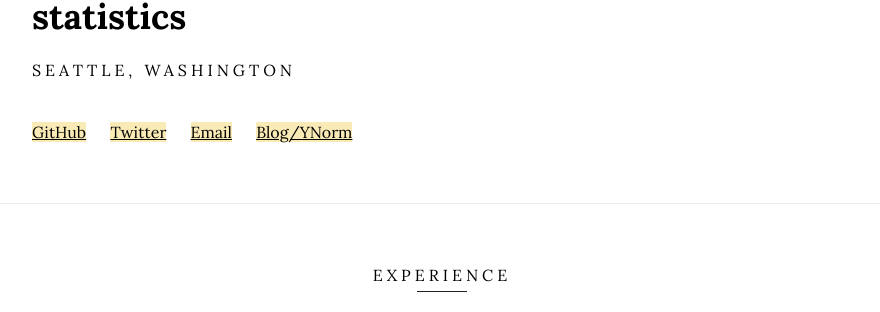
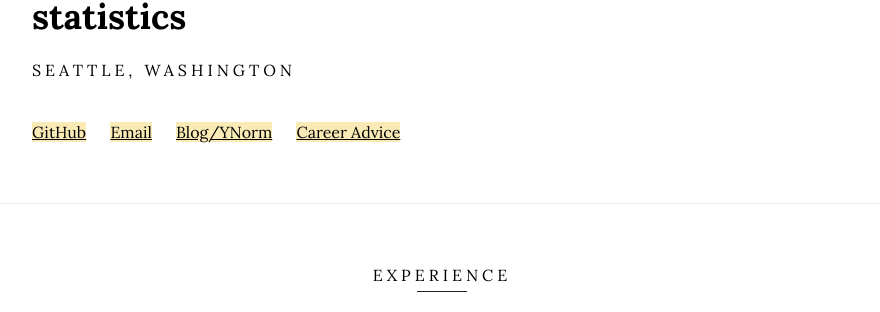
Before and after one commit to pbamotra/pnksh.me, a Jekyll site: the page built from index.html, in a window 1280 px wide. Shown: the part 405-717 px from the top of the page, without its empty margins (198-1078 px from the left). Built offline with Jekyll 4.4.1, drawn with Linux system fonts in a browser that asks for light colours.

Commit message:
Removed Twitter and added CMU Firshand link

```diff
--- a/_config.yml
+++ b/_config.yml
@@ -14,6 +14,7 @@ twitter_username: _pbamotra_
 github_username:  pbamotra
 email_address: pankesh.bamotra@gmail.com
 blog: https://ynorm.com
+counsel: https://cmu.firsthand.co/profile/7860547#!
 
 # Build settings
 markdown: kramdown
--- a/_includes/header.html
+++ b/_includes/header.html
@@ -9,9 +9,9 @@
         {{ if site.github_username or site.codepen_username or site.twitter_username or site.email_address }}
         <div class="social">
             {{ if site.github_username }}<a href="http://github.com/{{ site.github_username }}" target="_blank">GitHub</a>{{ endif }}
-            {{ if site.twitter_username }}<a href="http://twitter.com/{{ site.twitter_username }}" target="_blank">Twitter</a>{{ endif }}
             {{ if site.email_address }}<a href="mailto:{{ site.email_address }}" target="_blank">Email</a>{{ endif }}
             {{ if site.blog }}<a href="{{ site.blog }}">Blog/YNorm</a>{{ endif }}
+            {{ if site.counsel}}<a href="{{ site.counsel }}">Career Advice</a>
         </div>
         {{ endif }}
 
```
